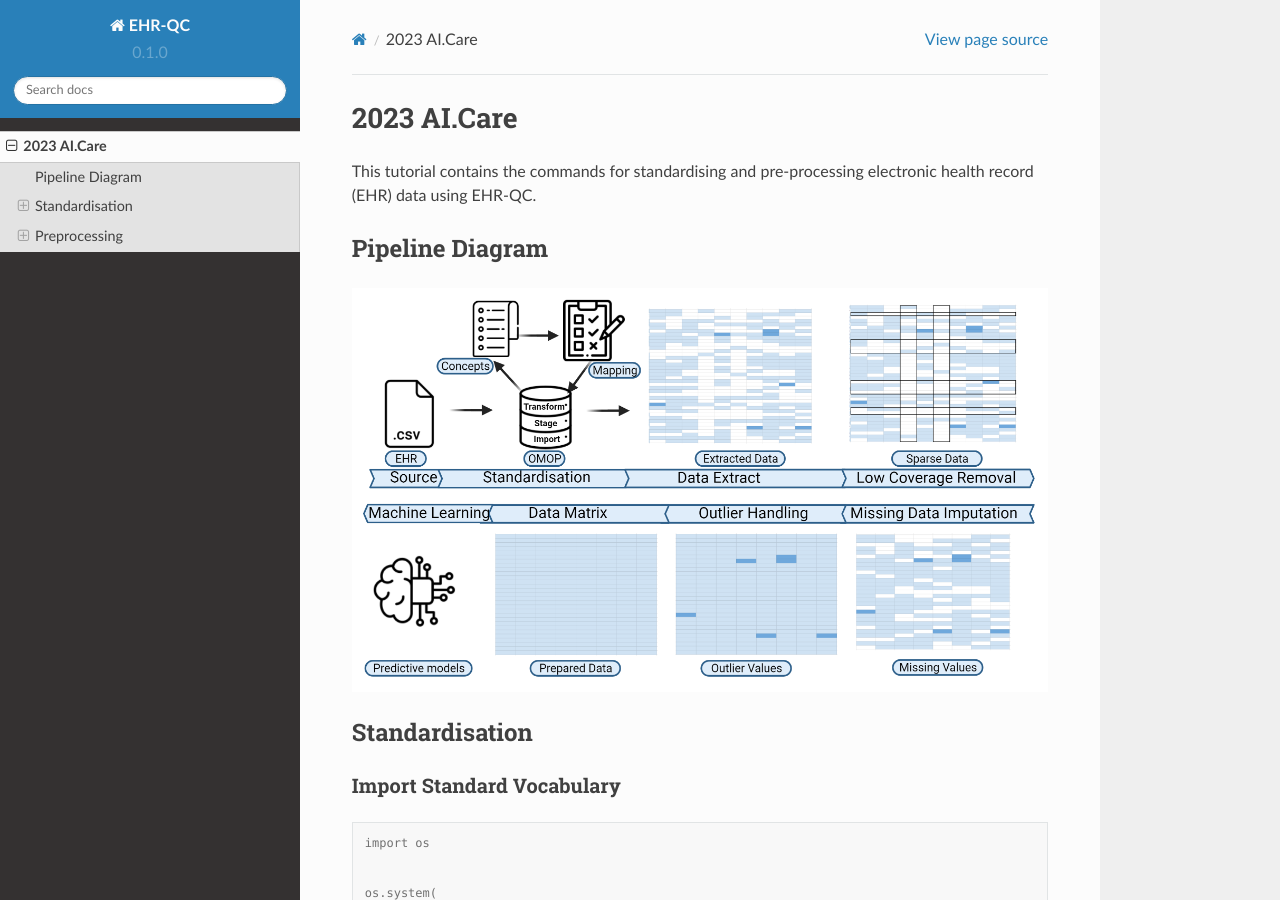
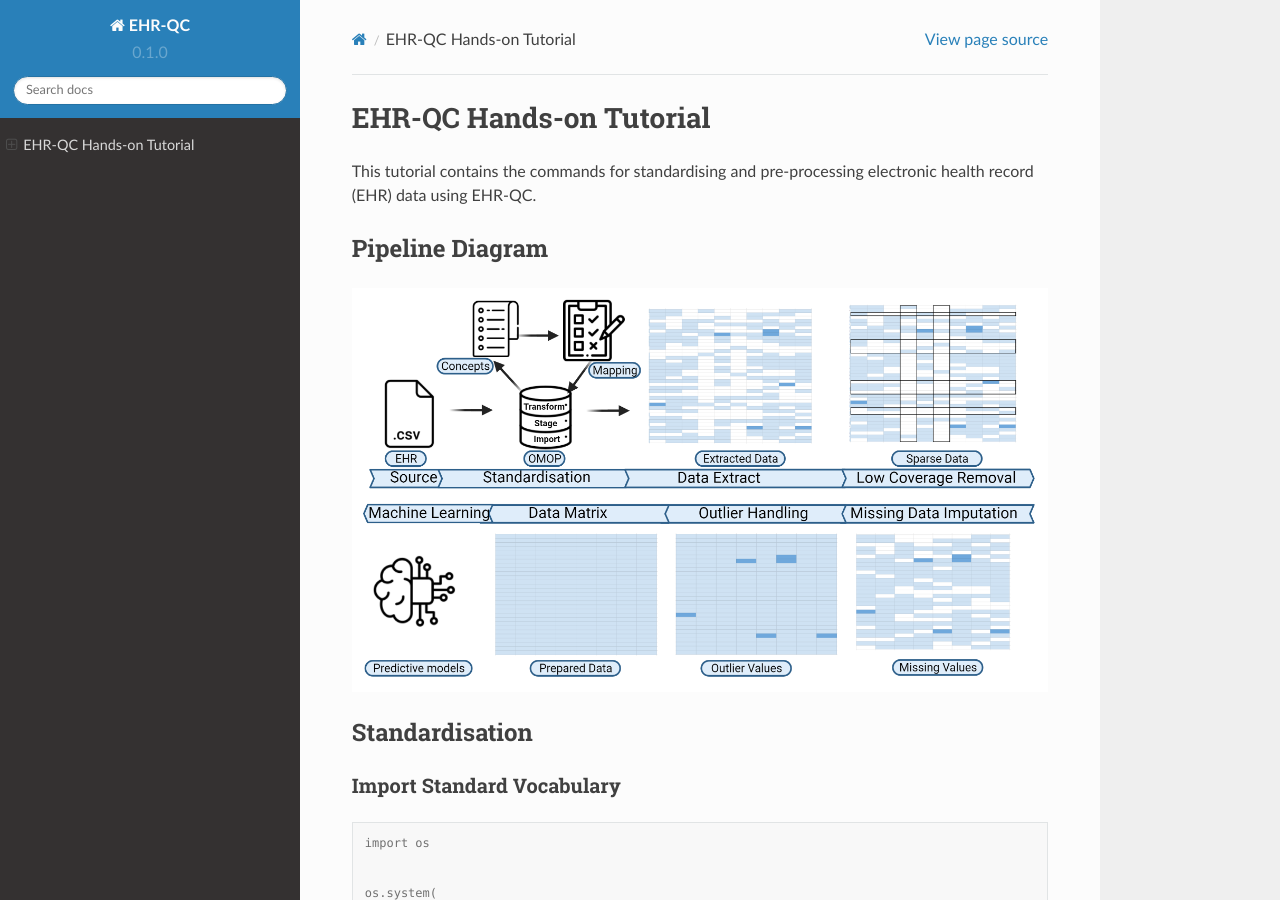
Before and after one commit to ryashpal/EHR-QC-Demo-Tutorial, a Sphinx documentation site: the page built from docs/source/handson_tutorial.rst, in a window 1280 px wide and 900 px high. Built offline with Sphinx 7.4.7 and the Read the Docs theme 2.0.0, drawn with Linux system fonts in a browser that asks for light colours; pages that are not in the unit, such as notebooks, are missing from menus.

Commit message:
Update and rename 2023_11_aicare.rst to handson_tutorial.rst

```diff
--- a/docs/source/2023_11_aicare.rst
+++ b/docs/source/handson_tutorial.rst
@@ -1,4 +1,4 @@
-2023 AI.Care
+EHR-QC Hands-on Tutorial
 ============
 
 This tutorial contains the commands for standardising and pre-processing electronic health record (EHR) data using EHR-QC.
```
